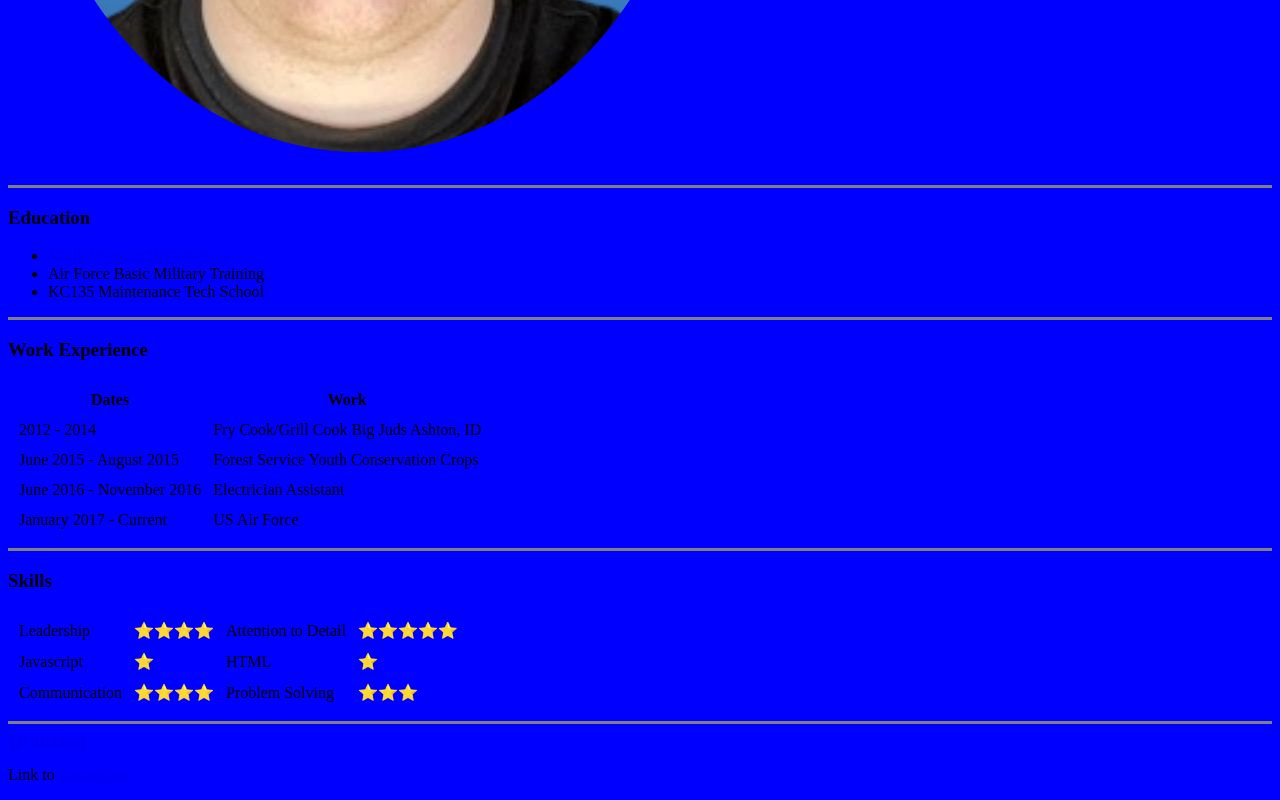
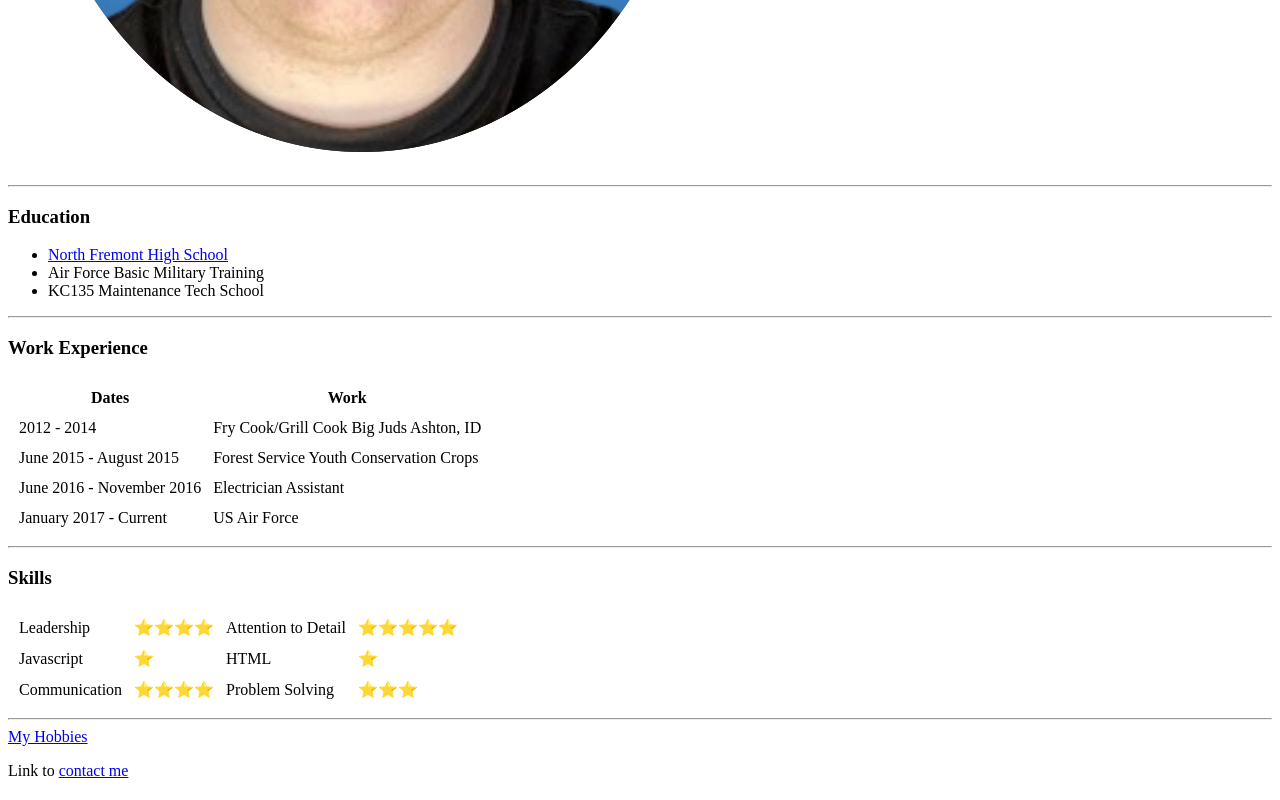
Before and after one commit to WaughLee/cv, a plain HTML site: page index.html in a window 1280 px wide. Shown: the part 629-1429 px from the top of the page. Drawn offline with Linux system fonts and the light colour scheme.

Commit message:
Add files via upload

```diff
--- a/index.html
+++ b/index.html
@@ -4,9 +4,10 @@
 <head>
   <meta charset="utf-8">
   <title>Corbin's Personal Site</title>
+  <link rel="stylesheet" href="css/styles.css">
 </head>
 
-<body style="background-color: blue;">
+<body>
   <table cellspacing="20">
     <tr>
       <td><img src="Images/IMG_3446.PNG" alt="Corbin profile picture"></td>
@@ -17,14 +18,14 @@
       </td>
     </tr>
   </table>
-  <hr size="3" noshade>
+  <hr>
   <h3>Education</h3>
   <ul>
     <li><a href="https://sd215nfhs.ss4.sharpschool.com/">North Fremont High School</a></li>
     <li>Air Force Basic Military Training</li>
     <li>KC135 Maintenance Tech School</li>
   </ul>
-  <hr size="3" noshade>
+  <hr>
   <h3>Work Experience</h3>
   <table cellspacing="10">
     <thead>
@@ -51,7 +52,7 @@
       </tr>
     </tbody>
   </table>
-  <hr size="3" noshade>
+  <hr>
   <h3>Skills</h3>
         <table cellspacing="10">
           <tr>
@@ -73,7 +74,7 @@
             <td>⭐️⭐️⭐️</td>
           </tr>
         </table>
-  <hr size="3" noshade>
+  <hr>
   <a href="hobbies.html">My Hobbies</a>
   <p>Link to <a href="contacts.html">contact me</a></p>
 </body>
```
